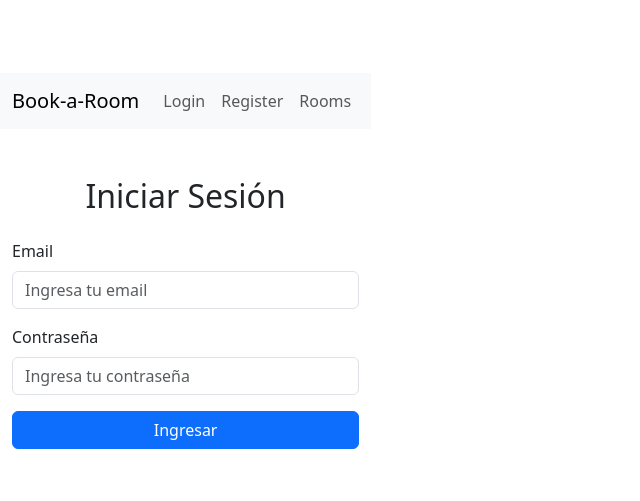
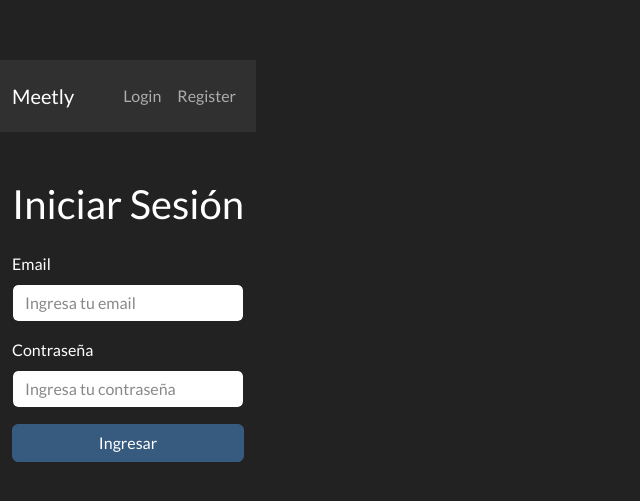
Before and after one commit to monicaSernaS/book-a-room, a React (Vite) app in the folder book-client/: page /login in a window 1280 px wide. Shown: the part 139-640 px from the top of the page, without its empty margins (0-640 px from the left). Built offline with nearby package versions, Linux system fonts and the light colour scheme.

Commit message:
feat(frontend): create Meetly navbar with dark mode and user session

```diff
--- a/book-client/index.html
+++ b/book-client/index.html
@@ -4,13 +4,15 @@
     <meta charset="UTF-8" />
     <link rel="icon" type="image/svg+xml" href="/vite.svg" />
     <meta name="viewport" content="width=device-width, initial-scale=1.0" />
-    <title>Vite + React</title>
+    <title>Meetly</title>
     <link
       href="https://cdn.jsdelivr.net/npm/bootstrap@5.3.0-alpha3/dist/css/bootstrap.min.css"
       rel="stylesheet"
       integrity="sha384-KyZXEAg3QhqLMpG8r+Knujsl5+5hb7D5e5hb6FzN5hb6L5b7jF5D5bF5bF5b6FzN5"
       crossorigin="anonymous"
     />
+    <link href="https://cdn.jsdelivr.net/npm/bootswatch@5.3.2/dist/darkly/bootstrap.min.css" rel="stylesheet">
+
   </head>
   <body>
     <div id="root"></div>
--- a/book-client/src/components/Navbar.jsx
+++ b/book-client/src/components/Navbar.jsx
@@ -1,21 +1,53 @@
-import { Link } from 'react-router-dom';
+import { Link, useNavigate } from "react-router-dom";
+import { useState, useEffect } from "react";
 
 export default function Navbar() {
+  const [userName, setUserName] = useState(null);
+  const navigate = useNavigate();
+
+  useEffect(() => {
+    const name = localStorage.getItem("userName");
+    if (name) {
+      setUserName(name);
+    }
+  }, []);
+
+  const handleLogout = () => {
+    localStorage.removeItem("token");
+    localStorage.removeItem("userName");
+    navigate("/login");
+  };
+
   return (
-    <nav className="navbar navbar-expand-lg navbar-light bg-light">
+    <nav className="navbar navbar-expand-lg navbar-dark bg-dark">
       <div className="container">
-        <Link className="navbar-brand" to="/">Book-a-Room</Link>
-        <div className="collapse navbar-collapse">
+        <Link className="navbar-brand" to="/">Meetly</Link>
+        <button className="navbar-toggler" type="button" data-bs-toggle="collapse" data-bs-target="#navbarNav">
+          <span className="navbar-toggler-icon"></span>
+        </button>
+        <div className="collapse navbar-collapse" id="navbarNav">
           <ul className="navbar-nav ms-auto">
+            {userName ? (
+              <>
+                <li className="nav-item">
+                  <span className="nav-link active">👤 {userName}</span>
+                </li>
+                <li className="nav-item">
+                  <button className="btn btn-outline-light ms-3" onClick={handleLogout}>
+                    Logout
+                  </button>
+                </li>
+              </>
+            ) : (
+              <>
                 <li className="nav-item">
                   <Link className="nav-link" to="/login">Login</Link>
                 </li>
                 <li className="nav-item">
                   <Link className="nav-link" to="/register">Register</Link>
                 </li>
-            <li className="nav-item">
-              <Link className="nav-link" to="/rooms">Rooms</Link>
-            </li>
+              </>
+            )}
           </ul>
         </div>
       </div>
--- a/book-client/src/pages/Login.jsx
+++ b/book-client/src/pages/Login.jsx
@@ -18,6 +18,7 @@
     try {
       const data = await loginUser({ email, password });
       localStorage.setItem("token", data.token);
+      localStorage.setItem("userName", data.user.name);
       alert("✅ Login exitoso");
 
     } catch (err) {
```
Lines whose indentation alone changed are shown as unchanged.
